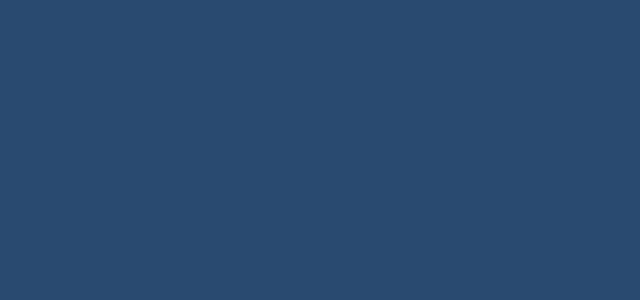
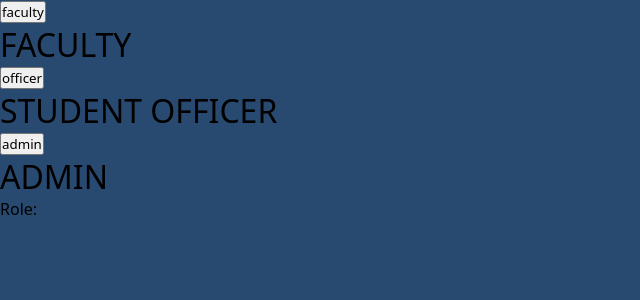
Before and after one commit to thirdyraza/cepheus-capstone-22, a React (Create React App) app in the folder main-app/client/: page /login in a window 1280 px wide. Before the commit this address had no page. Shown: the top 300 px of the page, without its empty margins (0-640 px from the left). Built offline with nearby package versions, Linux system fonts and the light colour scheme.

Commit message:
summ changes ++ user type
past small changes.
User Type choosing, working with buttons, no specific value yet

```diff
--- a/main-app/client/src/App.js
+++ b/main-app/client/src/App.js
@@ -4,6 +4,7 @@ import LoadingScreen from './Loading'
 import Login from './pages/LogIn'
 import Register from './pages/Register'
 import Homepage from './pages/Homepage'
+import UserType from './pages/UserType';
 
 
 function App() {
@@ -20,6 +21,7 @@ function App() {
         <BrowserRouter>
             <Routes>
                 <Route path='/' element={ <Login/> }></Route>
+                <Route path='/login' element={ <UserType/> }></Route>
                 <Route path='/homepage' element={ <Homepage/> }></Route>
                 <Route path='/homepage/register' element={ <Register/> }></Route>
             </Routes>
--- a/main-app/client/src/Loading.scss
+++ b/main-app/client/src/Loading.scss
@@ -4,22 +4,21 @@
     justify-content: center;
     align-items: center;
     min-height: 100vh;
-}
 
-.loading img{
+    img{
         width: 120px;
         height: 120px;
         padding: 20px;
         animation: fade 1.5s infinite linear
     }
 
-.loading p, .loading h3{
+    p, h3{
         padding: 2px;
         font-family: 'Times New Roman', Times, serif;
         color: white;
         animation: fade 1.5s infinite linear
     }
-
+}
 
 @keyframes fade{
     0% {
--- a/main-app/client/src/pages/LogIn.js
+++ b/main-app/client/src/pages/LogIn.js
@@ -32,7 +32,7 @@ function App() {
     if(data.status === 'success'){ // user id is existing
       if(data.user){ // user credentials correct
         localStorage.setItem('token', data.user)
-        navigate('/homepage')
+        navigate('/login')
       }
     }else if(data.status === 'unknownID'){
       setErrIdnum('User not Found')
--- a/main-app/client/src/pages/Register.js
+++ b/main-app/client/src/pages/Register.js
@@ -224,6 +224,7 @@ function App() {
                             value = {midi}
                             onChange = {(e) => setMidI(e.target.value)}
                             type="text"
+                            required
                             placeholder="Enter Middle Initial"
                             maxLength={2}
                             />
--- /dev/null
+++ b/main-app/client/src/pages/UserType.js
@@ -0,0 +1,44 @@
+import React, { useState } from "react";
+import { useNavigate } from "react-router-dom";
+
+const UserType = () => {
+    const [role, setRole] = useState('')
+    const navigate = useNavigate()
+
+    function setFacuType(event){
+        setRole(event.target.value)
+        navigate('/homepage')
+    }
+    function setStudType(event){
+        setRole(event.target.value)
+        navigate('/homepage')
+    }
+    function setAdminType(event){
+        setRole(event.target.value)
+        navigate('/homepage')
+    }
+    return(
+        <div className="type-cont">
+            <div>
+                <div className="type-btns">
+                    <button id="facu" onClick={setFacuType} value="Faculty">faculty</button>
+                    <h1>FACULTY</h1>
+                </div>
+                <div className="type-btns">
+                    <button id="stoff" onClick={setStudType} value="StudOff">officer</button>
+                    <h1>STUDENT OFFICER</h1>
+                </div>
+                <div className="type-btns">
+                    <button id="admin" onClick={setAdminType} value="Admin">admin</button>
+                    <h1>ADMIN</h1>
+                </div>
+
+                <div>
+                    Role: {role}
+                </div>
+            </div>
+        </div>
+    )
+}
+
+export default UserType
```
Also changed, not shown: 2 other files (tests, documents, lock files or other folders). Lines whose indentation alone changed are shown as unchanged.
